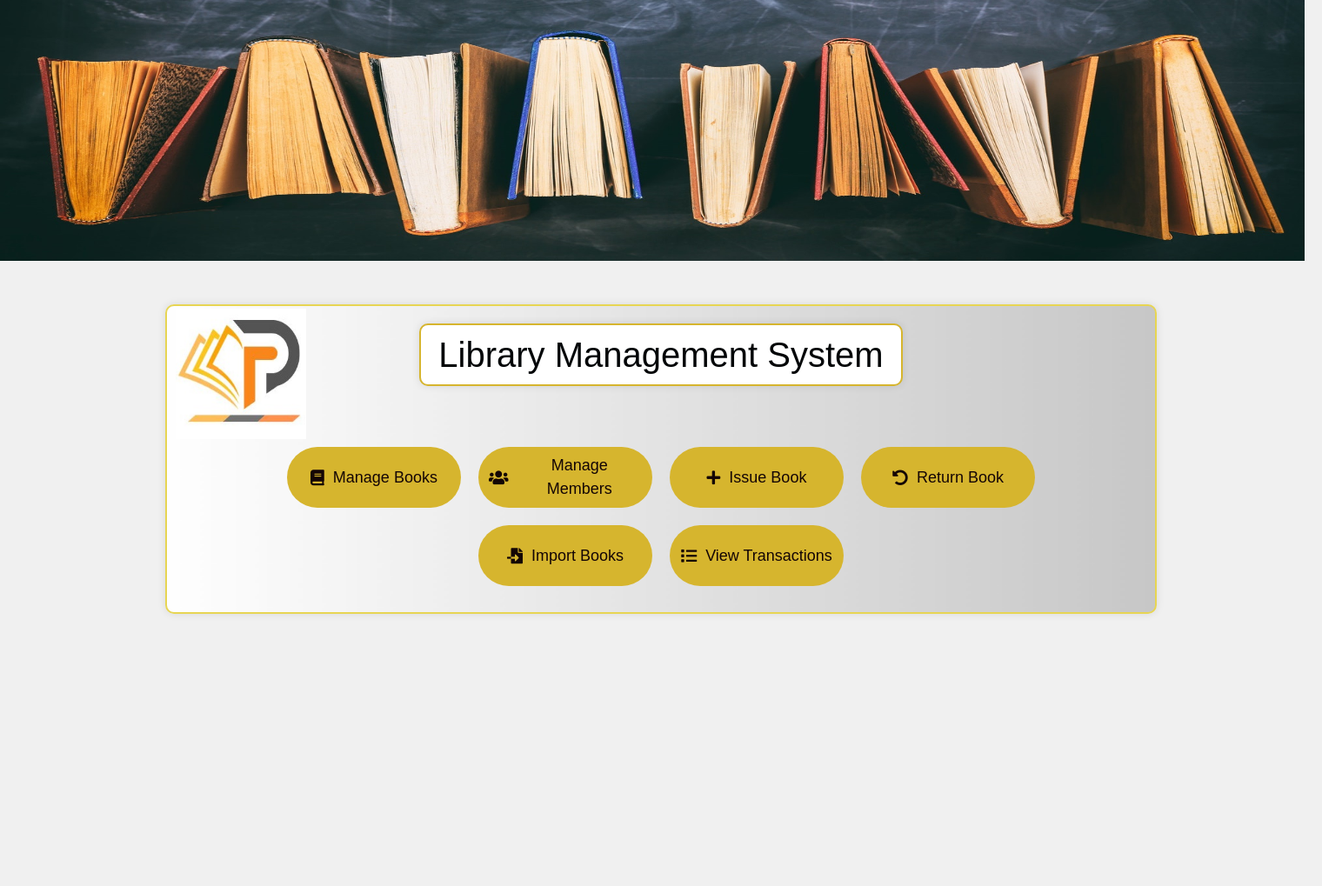
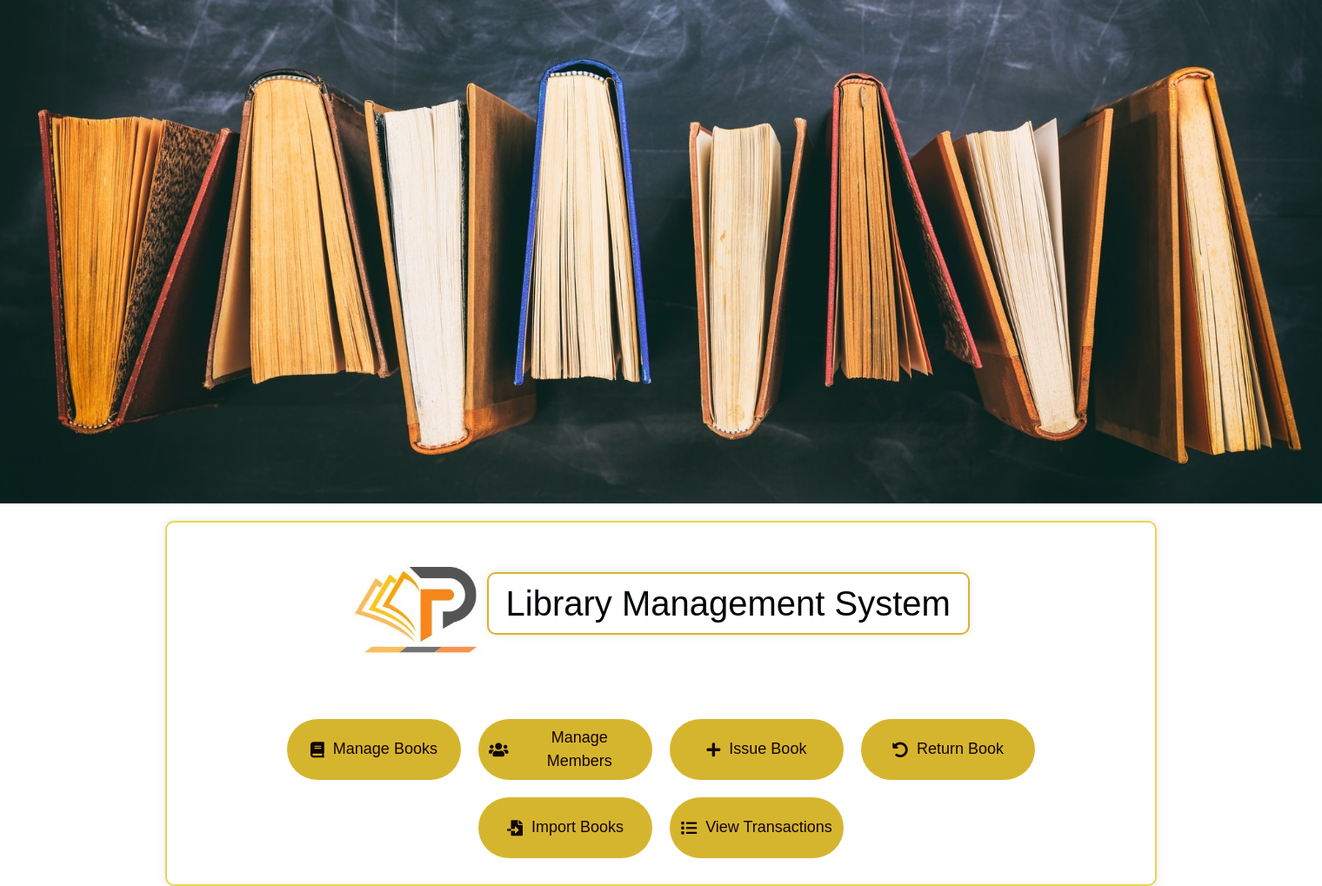
Before and after one commit to Poorvi-R-Bhat/Library, a Flask app: page / in a window 1520 px wide. Shown: the whole page at 87% size. Before the commit the page ends 706 px from the top, so only its background shows below. Run offline with Flask 3, Linux system fonts and the light colour scheme; some libraries are stand-ins or nearby versions.

Commit message:
Deleted the Background Image for the home page

```diff
--- a/templates/index.html
+++ b/templates/index.html
@@ -8,31 +8,28 @@
     <link rel="stylesheet" href="https://cdnjs.cloudflare.com/ajax/libs/font-awesome/5.15.4/css/all.min.css">
     <style>
         body {
-            background-color: #f0f0f0; /* Change background color */
+            background-color: #fff;
             font-family: Archive, sans-serif;
-            margin: 0; /* Remove default body margin */
-
+            margin: 0;
+        }
+        .index-image {
+            width: 100%;
+            height: auto;
         }
         .container {
-            margin-top: 50px;
+            margin-top: 20px;
             text-align: center;
-            border: 2px solid #e7d553; /* Add border around the page */
+            border: 2px solid #e7d553;
             border-radius: 10px;
             padding: 20px;
-            box-shadow: 0 0 10px rgba(0, 0, 0, 0.1); /* Add shadow effect */
-            background-image: url('index_Image.jpg'); /* Add background image */
+            box-shadow: 0 0 10px rgba(0, 0, 0, 0.1);
+          /*background: #fff url('{{ url_for('static', filename='background.png') }}') no-repeat center;*/
             background-size: cover;
-            background-position: center;
-            position: relative; /* Add relative positioning to the container */
-            background-image: url('{{ url_for('static', filename='background.png') }}'); Update background image
-
         }
         .app-logo {
-            width: 150px; /* Set the width of the logo */
-            height: 150px; /* Maintain aspect ratio */
-            position: absolute; /* Position the logo absolutely within the container */
-            top: 3px; /* Adjust top position as needed */
-            left: 10px; /* Adjust left position as needed */
+            width: 150px;
+            height: auto;
+            margin: 20px 0;
         }
         .btn-container {
             display: flex;
@@ -46,15 +43,15 @@
             height: 70px;
             font-size: 18px;
             border-radius: 35px;
-            background-color: #181d22;
             color: #140505;
             border: none;
             cursor: pointer;
-            display: flex;
+            display: inline-flex;
             align-items: center;
             justify-content: center;
             text-decoration: none;
             transition: background-color 0.3s ease;
+            background-color: #d6b52e;
         }
         .btn-main i {
             margin-right: 10px;
@@ -63,61 +60,32 @@
             background-color: #5a6268;
         }
         h1 {
-            color: #020507; /* Change title color */
+            color: #020507;
             margin-bottom: 30px;
-            border-bottom: 2px solid #007bff; /* Add border to the title */
+            border-bottom: 2px solid #007bff;
             padding-bottom: 10px;
-            display: inline-block; /* Highlight title with frame */
+            display: inline-block;
             padding: 10px 20px;
             border: 2px solid #d6b52e;
             border-radius: 10px;
             background-color: #fff;
-            box-shadow: 0 0 10px rgba(0, 0, 0, 0.1); /* Add shadow effect */
+            box-shadow: 0 0 10px rgba(0, 0, 0, 0.1);
         }
-        .btn-main:not(.view-transactions-btn):not(.issue-book-btn) {
-            background-color: #d6b52e;
-            border-color: #d6b52e;
-        }
-        .btn-main:not(.view-transactions-btn):not(.issue-book-btn):hover {
-            background-color: #d6b52e;
-            border-color: #d6b52e;
-        }
-        .view-transactions-btn {
-            background-color: #d6b52e;
-            color: #333;
-            border-color: #d6b52e;
-        }
-        .view-transactions-btn:hover {
-            background-color: #d6b52e;
-            color: #fff;
-            border-color: #d6b52e;
-        }
-        .issue-book-btn {
-            background-color: #d6b52e;
-            border-color: #d6b52e;
-        }
-        .issue-book-btn:hover {
-            background-color: #d6b52e;
-            border-color: #d6b52e;
-        }
-        .container h1 {
-            border: 2px solid #d6b52e;
-        }
-
     </style>
 </head>
-<img src="{{ url_for('static', filename='index_Image.jpg') }}" alt="Index Image"  width="1500" height="300">
+<body>
+    <img src="{{ url_for('static', filename='index_Image.jpg') }}" alt="Index Image" class="index-image">
     <div class="container">
-        <img src="{{ url_for('static', filename='P.jpg') }}" width="150" height="250" class="app-logo">
+        <img src="{{ url_for('static', filename='P.jpg') }}" alt="Library Logo" class="app-logo">
 
-        <h1>Library Management System</h1> <!-- Add icon to the title -->
+        <h1>Library Management System</h1>
         <div class="btn-container">
-            <a href="/books" class="btn btn-primary btn-main"><i class="fas fa-book icon"></i>Manage Books</a>
-            <a href="/members" class="btn btn-secondary btn-main"><i class="fas fa-users icon"></i>Manage Members</a>
-            <a href="/issue-book" class="btn btn-success btn-main"><i class="fas fa-plus icon"></i>Issue Book</a>
-            <a href="/return-book" class="btn btn-warning btn-main"><i class="fas fa-undo-alt icon"></i>Return Book</a>
-            <a href="/import-books" class="btn btn-info btn-main"><i class="fas fa-file-import icon"></i>Import Books</a>
-            <a href="/transactions" class="btn btn-info btn-main"><i class="fas fa-list icon"></i>View Transactions</a>
+            <a href="/books" class="btn btn-primary btn-main"><i class="fas fa-book"></i> Manage Books</a>
+            <a href="/members" class="btn btn-secondary btn-main"><i class="fas fa-users"></i> Manage Members</a>
+            <a href="/issue-book" class="btn btn-success btn-main"><i class="fas fa-plus"></i> Issue Book</a>
+            <a href="/return-book" class="btn btn-warning btn-main"><i class="fas fa-undo-alt"></i> Return Book</a>
+            <a href="/import-books" class="btn btn-info btn-main"><i class="fas fa-file-import"></i> Import Books</a>
+            <a href="/transactions" class="btn btn-dark btn-main"><i class="fas fa-list"></i> View Transactions</a>
         </div>
     </div>
 
```
